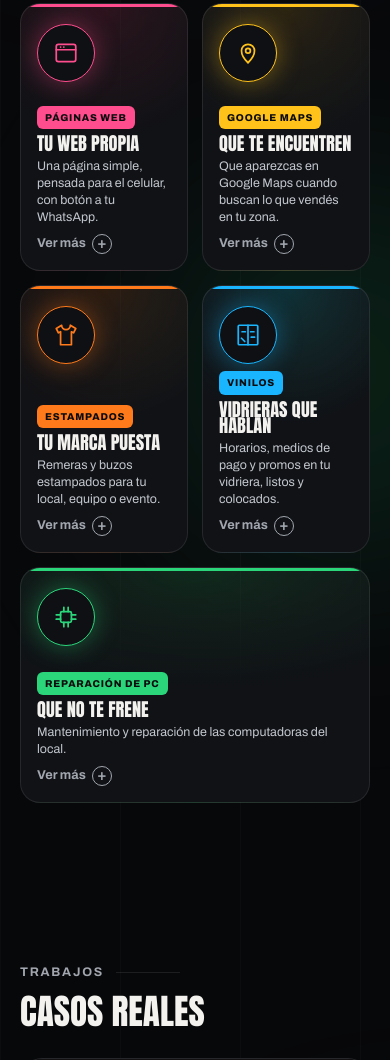
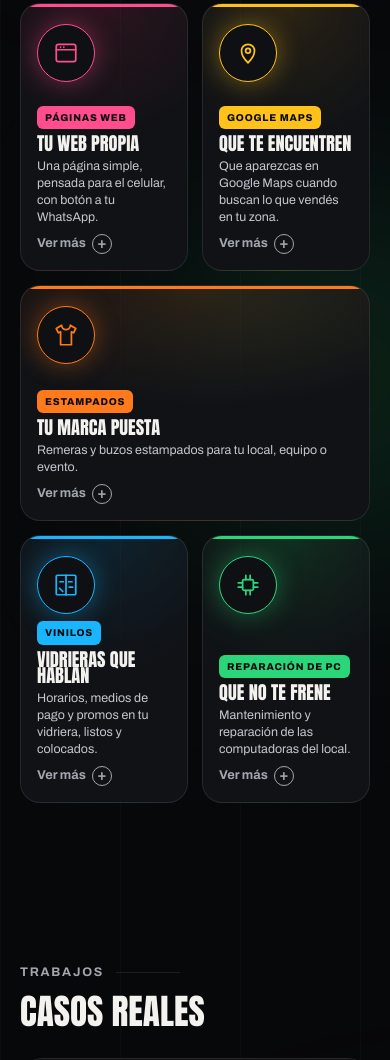
Before and after one commit to GaboCe/gabrielasa-web, a plain HTML site: page index.html in a window 390 px wide. Shown: the part 1010-2070 px from the top of the page. Drawn offline with Linux system fonts and the light colour scheme.

Commit message:
Servicios en celu: Estampados siempre a lo ancho (2-1-2), no cambia al abrir Ver más
Co-Authored-By: Claude Opus 5.5 <noreply@anthropic.com>
Claude-Session: https://claude.ai/code/session_01QfLY8cxD3ko1FcmjiaKJgZ

```diff
--- a/index.html
+++ b/index.html
@@ -272,7 +272,8 @@ button.card{font:inherit;color:inherit;text-align:left;cursor:pointer;padding:0;
 .card{min-height:270px}
 @media (max-width:640px){
   .card{min-height:268px}.card .ds{font-size:.78rem}
-  .cards .card:nth-child(5){grid-column:1/-1;min-height:236px}
+  /* siempre: 2 arriba, Estampados a lo ancho, 2 abajo (por id, así no cambia al abrir "Ver más") */
+  .cards #c-remeras{grid-column:1/-1;min-height:236px;aspect-ratio:auto}
   .orbit{width:min(78%,310px)}
   .node{transform:rotate(var(--a)) translate(min(31vw,124px)) rotate(calc(-1 * var(--a)))}
 }
```
